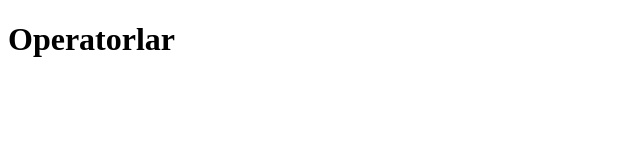
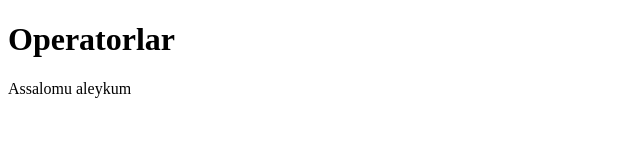
Before and after one commit to IslamBekturdiyev/github-tutorial, a plain HTML site: page index.html in a window 1280 px wide. Shown: the whole page, without its empty margins (0-640 px from the left). Drawn offline with Linux system fonts and the light colour scheme.

Commit message:
add new p tag

```diff
--- a/index.html
+++ b/index.html
@@ -9,6 +9,8 @@
 <body>
     <h1>Operatorlar</h1>
 
+    <p>Assalomu aleykum</p>
+
     <script src="./main.js"></script>
 
     <!-- git hubda faylni birinchi bo'lin initizatsiya qilamiza
```
